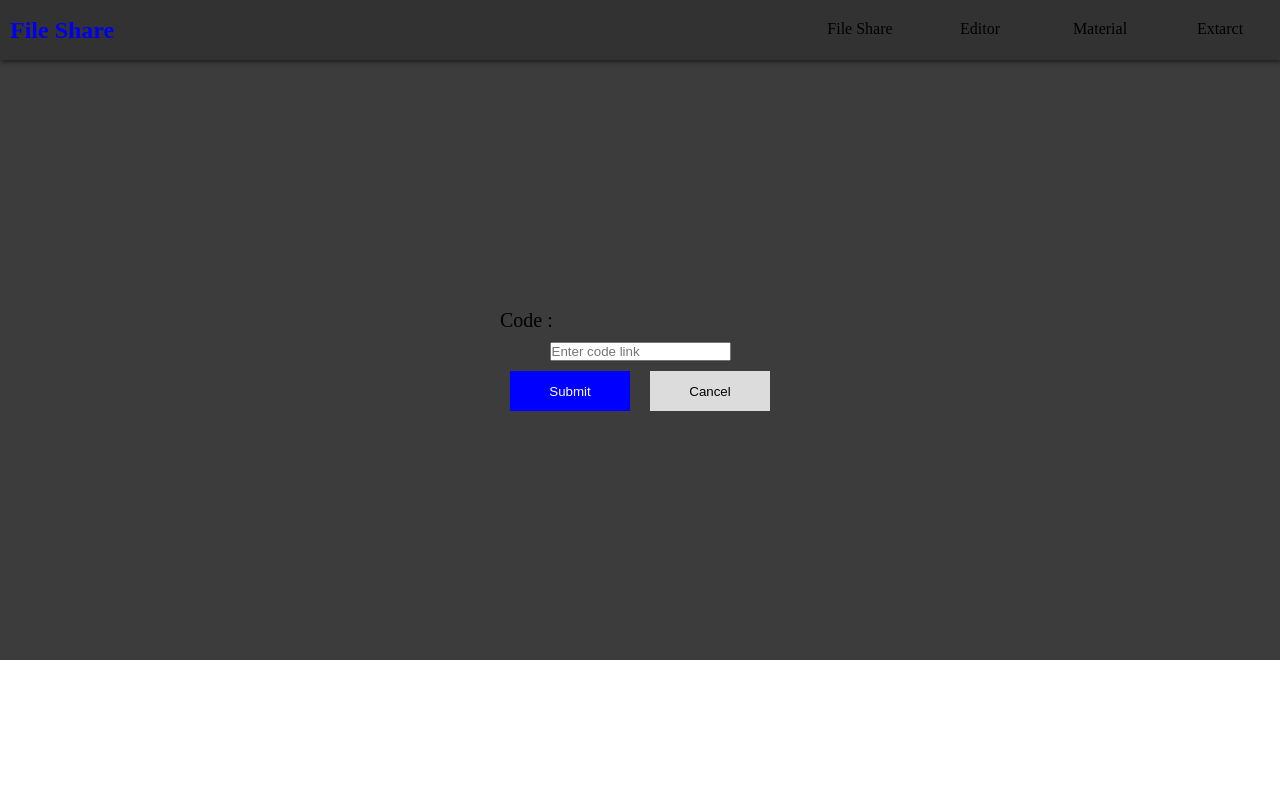
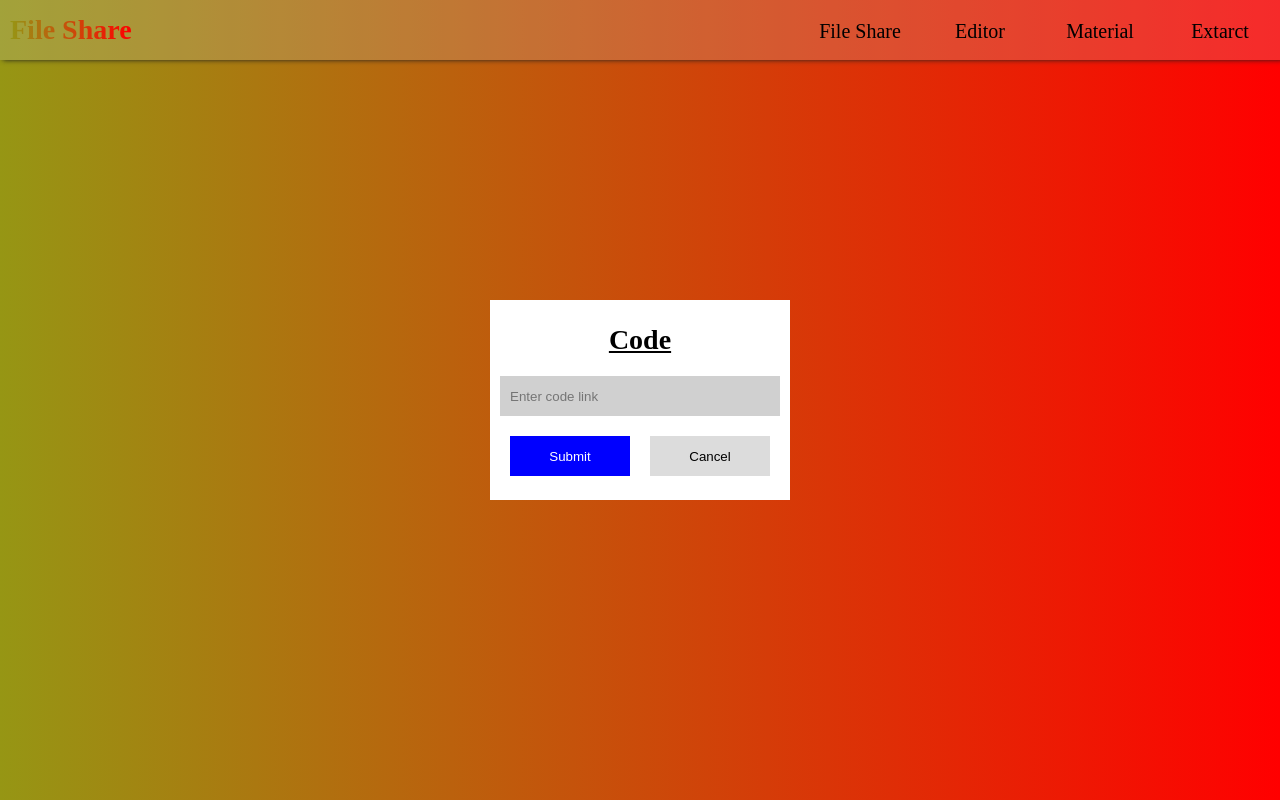
Before and after one commit to Anirudh3167/FileShare, a Django app: page /file-recieve in a window 1280 px wide. Run offline with Django 4.2, Linux system fonts and the light colour scheme.

Commit message:
Simple Background added via linear gradient

```diff
--- a/FileShare/Base_Share/views.py
+++ b/FileShare/Base_Share/views.py
@@ -10,26 +10,32 @@ from django.http import FileResponse
 #############################################################
 def FileInput(request):
     if (request.method == "POST"):
-        file = request.FILES['file_input']
-        file_name = file.name
-        file_path = os.path.join(settings.BASE_DIR, 'Files/', file_name)
+        files = request.FILES.getlist('file_input')
 
-        # Checking if the file with the same name already exists
-        count = 1
-        while os.path.exists(file_path):
-            # file.name[0] == ABC   || file.name[1] == .txt  ==> For file ABC.txt
-            file_name = f"{os.path.splitext(file.name)[0]}_{count}{os.path.splitext(file.name)[1]}"
+        Link = []
+        file_count = 0
+        for file in files:
+            file_name = file.name
             file_path = os.path.join(settings.BASE_DIR, 'Files/', file_name)
-            count += 1
 
-        with open(file_path, 'wb+') as destination:
-            for chunk in file.chunks():
-                destination.write(chunk)
+            # Checking if the file with the same name already exists
+            count = 1
+            while os.path.exists(file_path):
+                # file.name[0] == ABC   || file.name[1] == .txt  ==> For file ABC.txt
+                file_name = f"{os.path.splitext(file.name)[0]}_{count}{os.path.splitext(file.name)[1]}"
+                file_path = os.path.join(settings.BASE_DIR, 'Files/', file_name)
+                count += 1
 
-        link = generate_link()
-        FileLink.objects.create(link = link, path = file_path, name = file.name)
+            with open(file_path, 'wb+') as destination:
+                for chunk in file.chunks():
+                    destination.write(chunk)
 
-        context = {"Link" : link}
+            link = generate_link()
+            FileLink.objects.create(link = link, path = file_path, name = file.name)
+
+            Link.append(link)
+            file_count += 1
+            context = {"Link" : Link}
         return render(request,'Base_Share/link_generation.html',context=context)
 
     return render(request,"Base_Share/home.html")
--- a/FileShare/Frontend/static/css/Upload.css
+++ b/FileShare/Frontend/static/css/Upload.css
@@ -12,7 +12,7 @@
 
     min-width: 100vw;
     min-height: 100vh;
-    background-color: rgb(60,60,60);
+    background: linear-gradient(90deg,rgb(150,150,20),red);
 }
 
 .uploadBox {
@@ -24,6 +24,7 @@
     border: 3px solid blue;
     border-style: dashed;
     border-radius: 20px;
+    background: rgba(240,240,240,0.1);
 
     width: 90vw;
     height: 400px;
--- a/FileShare/Frontend/static/css/components/Base_Share_navbar.css
+++ b/FileShare/Frontend/static/css/components/Base_Share_navbar.css
@@ -14,9 +14,10 @@
     width: 100vw;
     height: 60px;
 
-    background-color: rgb(50,50,50);
-
-    box-shadow: 1px 2px 4px rgb(30,30,30);
+    background-color: rgba(210,210,210,0.2);
+    border: none;
+    box-shadow: 3px 0px 5px rgb(30,30,30);
+    z-index: 1;
 }
 
 .logoSpace {
@@ -24,12 +25,16 @@
     align-items: center;
     justify-content: center;
 
-    font-size: 24px;
+    font-size: 28px;
     font-weight: 700;
 
     margin-left: 10px;
     text-decoration: none;
-    color: linear-gradient(lightblue,blue);
+    background: linear-gradient(90deg,rgb(150,150,20),red);
+    -webkit-background-clip: text;
+    -webkit-text-fill-color: transparent;
+
+    transition: 1s;
 }
 
 .navLinks {
@@ -58,14 +63,16 @@ ul > li {
 
     width: 120px;
 
+    font-size: 20px;
+    font-weight: 400;
     list-style: none;
-
-    background-color: rgb(50,50,50);
+    background-color: transparent;
 
 }
 
 li > ul {
     display:none;
+    background-color: rgba(210,210,210,0.6);;
 }
 
 li > a {
--- a/FileShare/Frontend/static/css/file_recieve.css
+++ b/FileShare/Frontend/static/css/file_recieve.css
@@ -10,12 +10,10 @@
     justify-content : center;
     flex-direction : column;
 
-    width : 100vw;
-    min-height : 600px;
+    min-height : 100vh;
 
     margin: 0;
-    margin-top: 60px;
-    background-color: rgb(60,60,60);
+    background: linear-gradient(90deg, rgb(150,150,20),red);
     }
 
 .reciever-form {
@@ -23,6 +21,22 @@
     align-items: center;
     justify-content: center;
     flex-direction: column;
+
+    width: 300px;
+    min-height: 200px;
+    background-color: white;
+}
+
+.inputBox {
+    display: flex;
+
+    width: calc(100% - 20px);
+    height: 40px;
+
+    margin: 10px;
+    padding: 10px;
+    border: 0;
+    background-color: rgba(20,20,20,0.2);
 }
 
 .btns {
--- a/FileShare/Frontend/static/css/link_generation.css
+++ b/FileShare/Frontend/static/css/link_generation.css
@@ -12,7 +12,7 @@
     flex-direction : column;
 
     width : 100vw;
-    min-height : 600px;
+    min-height : 100vh;
 
     background-color: rgb(60,60,60);
     }
--- a/FileShare/Frontend/static/css/public_links.css
+++ b/FileShare/Frontend/static/css/public_links.css
@@ -14,7 +14,7 @@
     min-height: 600px;
     height: 100vh;
 
-    background-color: rgb(60,60,60);
+    background: linear-gradient(90deg, rgb(150,150,20), red);
 }
 
 .tableContainer {
@@ -35,5 +35,5 @@ th {
 }
 
 tr:nth-child(even) {
-    background-color: #dddddd;
+    background-color: rgb(255,255,255,0.1);
 }
--- a/FileShare/Frontend/templates/Base_Share/file_recieve.html
+++ b/FileShare/Frontend/templates/Base_Share/file_recieve.html
@@ -10,12 +10,12 @@
 </head>
 <body>
     {% include 'components/Base_Share_navbar.html' %}
+
     <div class="mainContainer">
-
         <form action="" method="POST" class="reciever-form">
             {% csrf_token %}
-            <label for="link-code" style="display: flex; width:100%; margin:10px; font-size:20px; font-weight:400;">Code : </label>
-            <input type="text" name="link-code" placeholder="Enter code link">
+            <label for="link-code" style="display: flex;align-items:center; justify-content:center; width:100%; margin:10px; font-size:28px; font-weight:600; text-decoration:underline;">Code </label>
+            <input type="text" class="inputBox" name="link-code" placeholder="Enter code link">
             <div class="btns">
                 <button type="submit" class="submit-btn"> Submit </button>
                 <button type="reset" class="reset-btn"> Cancel </button>
--- a/FileShare/Frontend/templates/Base_Share/home.html
+++ b/FileShare/Frontend/templates/Base_Share/home.html
@@ -19,7 +19,7 @@
                 <div class="dragDropButton" id="dragDropButton" onclick="takeInput()">
                     Upload here.
                 </div>
-                <input type="file" id="fileInput" name="file_input" oninput="showInput()">
+                <input type="file" id="fileInput" name="file_input" oninput="showInput()" multiple>
             </div>
             <div class="btn-class">
                 <button type="submit" class="submit-btn"> Generate Link</button>
--- a/FileShare/Frontend/templates/Base_Share/link_generation.html
+++ b/FileShare/Frontend/templates/Base_Share/link_generation.html
@@ -12,15 +12,16 @@
     {% include 'components/Base_Share_navbar.html' %}
     <div class="mainContainer">
         <div class="textContainer">
+            {% for link in Link %}
             Link :- <br />
             <a href="{% url  'Base_Share:Link to File' Link  %}" target="_blank">
-                https://127.0.0.1:8000/files/{{ Link }}
+                https://127.0.0.1:8000/files/{{ link }}
             </a>
             <div class="AddLink" id="AddLink" onclick="AddLink()"> Make it Public </div>
             <form action="/link-generate" method="POST" id="identifier-form" class="identifier-form">
 
                     {% csrf_token %}
-                    <input type="hidden" name="Link" value="{{ Link }}">
+                    <input type="hidden" name="Link" value="{{link}}">
                     <input type="text" name="identifier" placeholder="Identifier Name" style="height: 30px;">
 
                     <div class="btns">
@@ -28,6 +29,7 @@
                         <button type="reset" class="reset-btn"> Cancel </button>
                     </div>
             </form>
+            {% endfor %}
         </div>
     </div>
 </body>
```
Also changed, not shown: FileShare/Frontend/static/css/Text_editor.css (+3 -6 lines), FileShare/db.sqlite3.
